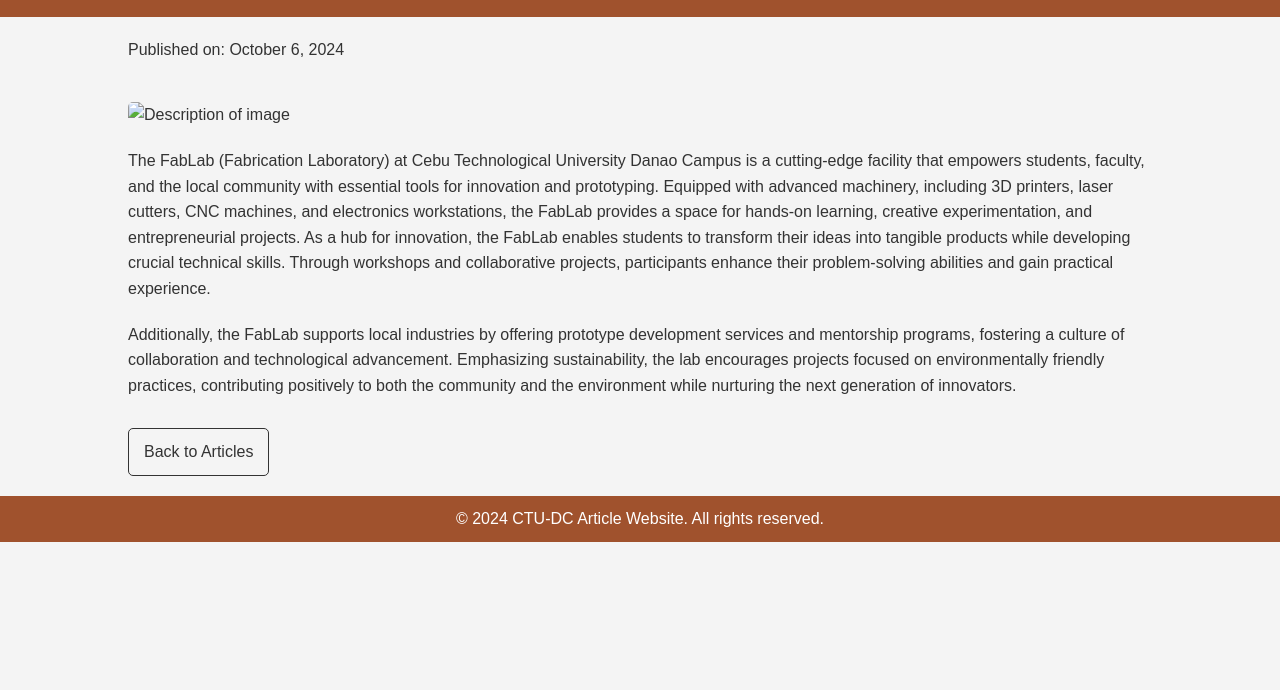
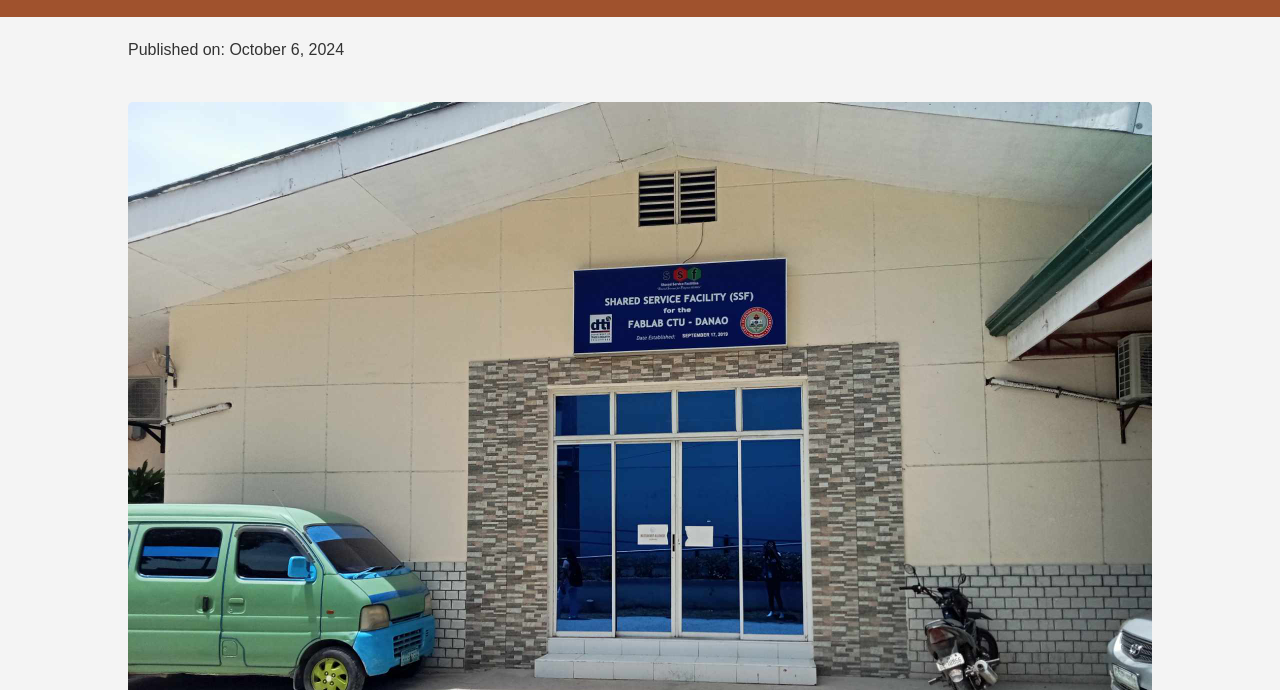
Before and after one commit to cndc-brcr/article, a plain HTML site: page articles3.html in a window 1280 px wide. Shown: the part 110-800 px from the top of the page. Drawn offline with Linux system fonts and the light colour scheme; the site is published under a folder, as on GitHub Pages, so addresses that start at the root find nothing.

Commit message:
Update articles3.html

```diff
--- a/articles3.html
+++ b/articles3.html
@@ -120,7 +120,7 @@
         <div class="container">
             <p>Published on: October 6, 2024</p>
 
-            <img src="/received_3888756058075983.jpeg" alt="Description of image" style="width:100%; height:auto; margin: 20px 0;">
+            <img src="received_3888756058075983.jpeg" alt="Description of image" style="width:100%; height:auto; margin: 20px 0;">
 
             <p>The FabLab (Fabrication Laboratory) at Cebu Technological University Danao Campus is a cutting-edge facility that empowers students, faculty, and the local community with essential tools for innovation and prototyping. Equipped with advanced machinery, including 3D printers, laser cutters, CNC machines, and electronics workstations, the FabLab provides a space for hands-on learning, creative experimentation, and entrepreneurial projects. As a hub for innovation, the FabLab enables students to transform their ideas into tangible products while developing crucial technical skills. Through workshops and collaborative projects, participants enhance their problem-solving abilities and gain practical experience.</p>
             <p>Additionally, the FabLab supports local industries by offering prototype development services and mentorship programs, fostering a culture of collaboration and technological advancement. Emphasizing sustainability, the lab encourages projects focused on environmentally friendly practices, contributing positively to both the community and the environment while nurturing the next generation of innovators.</p>
```
